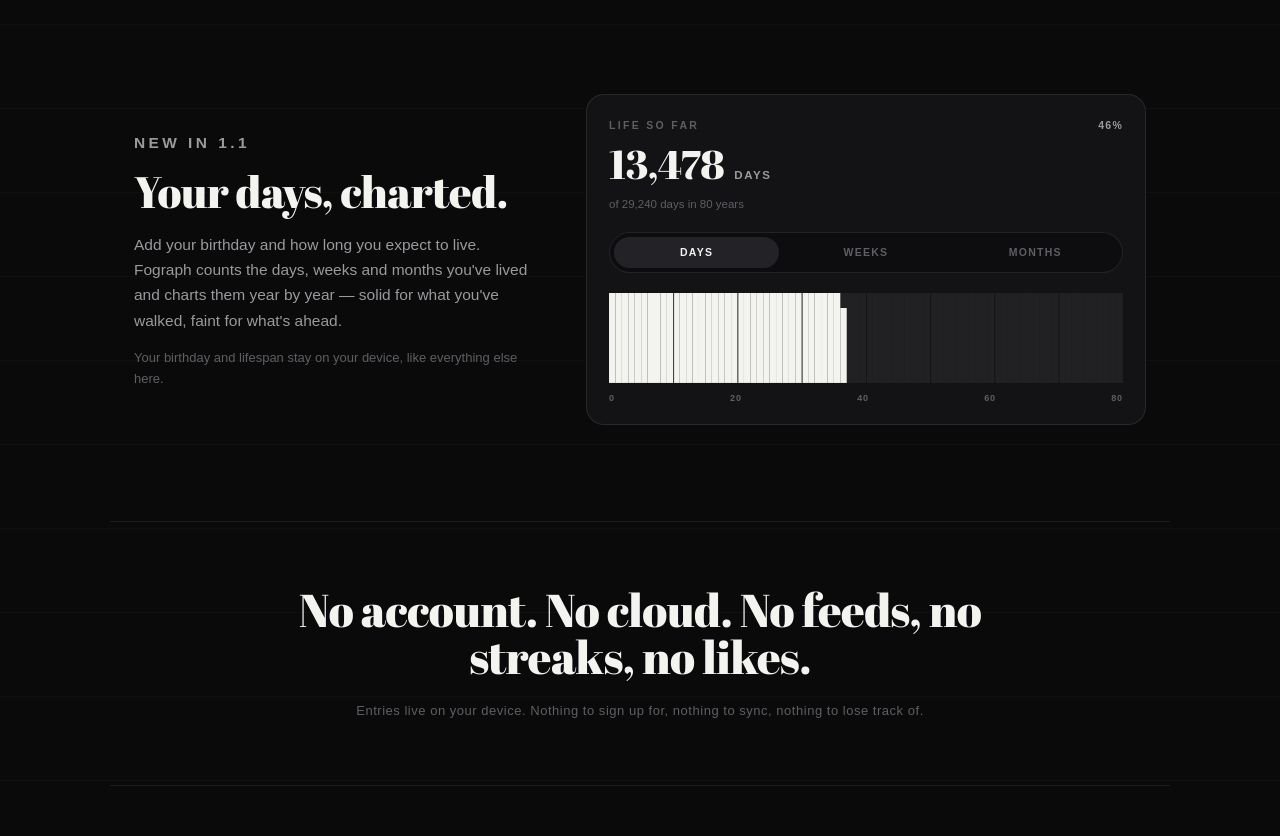
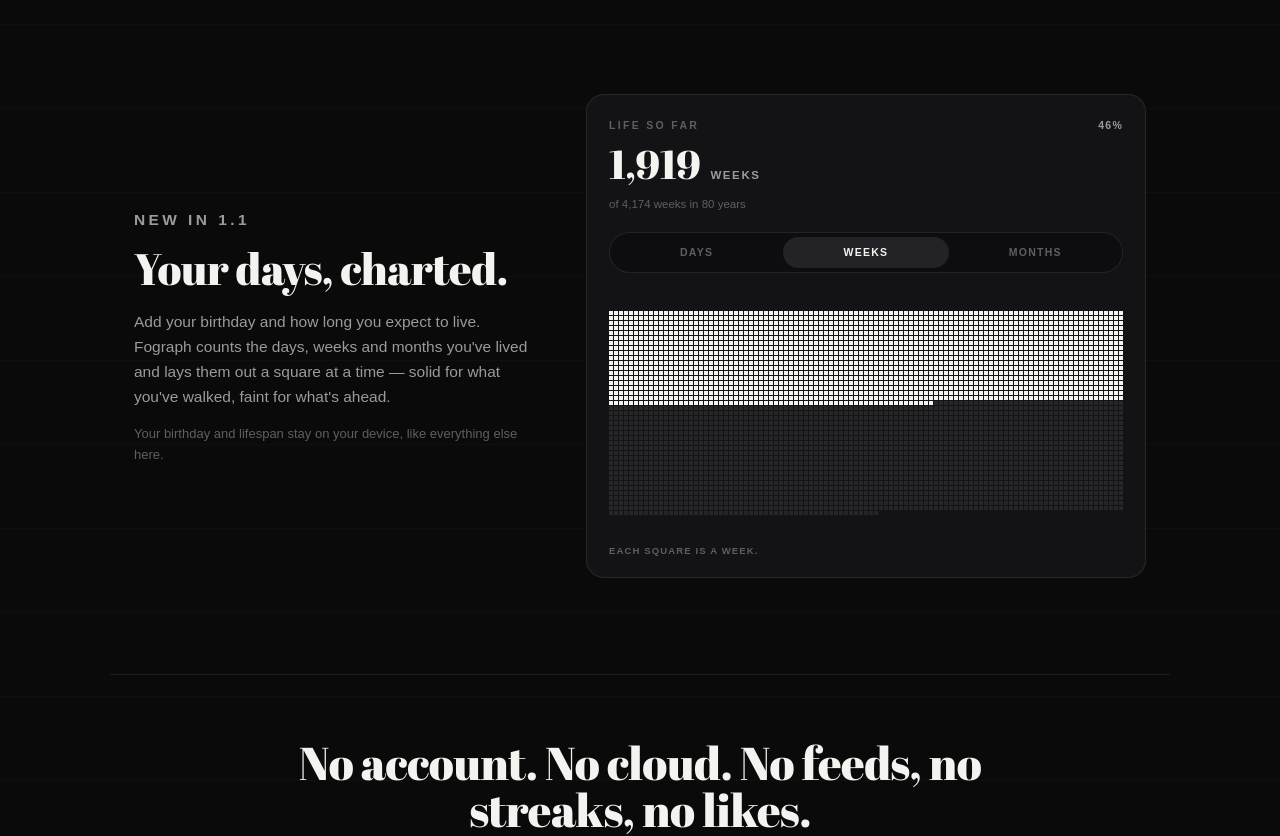
Before and after one commit to Cqmeron404/fograph-legal, a plain HTML site: page app/index.html in a window 1280 px wide. Shown: the part 2328-3164 px from the top of the page. Drawn offline with Linux system fonts and the light colour scheme.

Commit message:
Draw the life counter as squares instead of columns
One square per day, week or month, laid out to whole pixels so the grid
stays crisp. The unit switch now works and drives the readout, the
legend and the accessible label.

```diff
--- a/app/index.html
+++ b/app/index.html
@@ -72,11 +72,16 @@
   .life-sub { margin: 10px 0 0; font-size: 11.5px; color: var(--faint); }
 
   .life-switch { display: flex; gap: 4px; padding: 4px; margin: 18px 0 20px; border: 1px solid rgba(255,255,255,.09); border-radius: 999px; background: #0d0d0f; }
-  .life-switch span { flex: 1; text-align: center; padding: 7px 0; font-size: 10.5px; font-weight: 700; letter-spacing: .12em; text-transform: uppercase; color: var(--faint); border-radius: 999px; }
-  .life-switch span.on { background: #232327; color: var(--paper); }
+  .life-switch button { flex: 1; padding: 7px 0; border: 0; border-radius: 999px; background: none; font: inherit; font-size: 10.5px; font-weight: 700; letter-spacing: .12em; text-transform: uppercase; color: var(--faint); cursor: pointer; transition: color .25s ease, background .25s ease; }
+  .life-switch button:hover { color: var(--mute); }
+  .life-switch button.on { background: #232327; color: var(--paper); }
+  .life-switch button:focus-visible { outline: 2px solid #e9e7e1; outline-offset: 2px; }
 
-  .life-chart { display: block; width: 100%; height: auto; }
-  .life-scale { display: flex; justify-content: space-between; margin-top: 8px; font-size: 9px; font-weight: 700; letter-spacing: .1em; color: var(--faint); }
+  .life-grid { position: relative; height: 240px; margin-top: 4px; }
+  .life-grid svg { position: absolute; inset: 0; width: 100%; height: 100%; display: block; }
+  .life-legend { margin: 10px 0 0; font-size: 9.5px; font-weight: 700; letter-spacing: .12em; text-transform: uppercase; color: var(--faint); }
+  .life-bar { height: 6px; border-radius: 3px; background: rgba(255,255,255,.08); overflow: hidden; margin-top: 10px; }
+  .life-bar span { display: block; height: 100%; width: 46%; background: var(--paper); }
 
   /* Features */
   .features { display: grid; grid-template-columns: repeat(2, 1fr); gap: 1px; background: rgba(255,255,255,.08); border: 1px solid rgba(255,255,255,.08); border-radius: 22px; overflow: hidden; margin: 96px auto 0; }
@@ -290,144 +295,20 @@
     <div class="life-copy">
       <p class="label">New in 1.1</p>
       <h2 id="life-title" class="display">Your days, charted.</h2>
-      <p>Add your birthday and how long you expect to live. Fograph counts the days, weeks and months you've lived and charts them year by year — solid for what you've walked, faint for what's ahead.</p>
+      <p>Add your birthday and how long you expect to live. Fograph counts the days, weeks and months you've lived and lays them out a square at a time — solid for what you've walked, faint for what's ahead.</p>
       <p class="life-note">Your birthday and lifespan stay on your device, like everything else here.</p>
     </div>
 
-    <div class="life-card" role="img" aria-label="Life so far: 13,478 of 29,240 days lived — 46 percent of an 80 year life, charted one bar per year of life.">
+    <div class="life-card" role="img" aria-label="Life so far: 1,919 of 4,174 weeks lived — 46 percent of an 80 year life, one square per week.">
       <div class="life-top"><span class="label">Life so far</span><span class="life-pct">46%</span></div>
-      <div class="life-big"><span class="num display">13,478</span><span class="unit">days</span></div>
-      <p class="life-sub">of 29,240 days in 80 years</p>
+      <div class="life-big"><span class="num display">1,919</span><span class="unit">weeks</span></div>
+      <p class="life-sub">of 4,174 weeks in 80 years</p>
 
-      <div class="life-switch"><span class="on">Days</span><span>Weeks</span><span>Months</span></div>
+      <div class="life-switch" role="group" aria-label="Life counter unit"><button type="button" data-unit="days">Days</button><button type="button" class="on" data-unit="weeks">Weeks</button><button type="button" data-unit="months">Months</button></div>
 
-      <svg class="life-chart" viewBox="0 0 640 112" aria-hidden="true">
-        <rect x="0" y="0" width="8" height="112" fill="#ffffff" opacity=".06"/>
-        <rect x="0" y="0.0" width="8" height="112.0" fill="#f3f3f0"/>
-        <rect x="8" y="0" width="8" height="112" fill="#ffffff" opacity=".06"/>
-        <rect x="8" y="0.0" width="8" height="112.0" fill="#f3f3f0"/>
-        <rect x="16" y="0" width="8" height="112" fill="#ffffff" opacity=".06"/>
-        <rect x="16" y="0.0" width="8" height="112.0" fill="#f3f3f0"/>
-        <rect x="24" y="0" width="8" height="112" fill="#ffffff" opacity=".06"/>
-        <rect x="24" y="0.0" width="8" height="112.0" fill="#f3f3f0"/>
-        <rect x="32" y="0" width="8" height="112" fill="#ffffff" opacity=".06"/>
-        <rect x="32" y="0.0" width="8" height="112.0" fill="#f3f3f0"/>
-        <rect x="40" y="0" width="8" height="112" fill="#ffffff" opacity=".06"/>
-        <rect x="40" y="0.0" width="8" height="112.0" fill="#f3f3f0"/>
-        <rect x="48" y="0" width="8" height="112" fill="#ffffff" opacity=".06"/>
-        <rect x="48" y="0.0" width="8" height="112.0" fill="#f3f3f0"/>
-        <rect x="56" y="0" width="8" height="112" fill="#ffffff" opacity=".06"/>
-        <rect x="56" y="0.0" width="8" height="112.0" fill="#f3f3f0"/>
-        <rect x="64" y="0" width="8" height="112" fill="#ffffff" opacity=".06"/>
-        <rect x="64" y="0.0" width="8" height="112.0" fill="#f3f3f0"/>
-        <rect x="72" y="0" width="8" height="112" fill="#ffffff" opacity=".06"/>
-        <rect x="72" y="0.0" width="8" height="112.0" fill="#f3f3f0"/>
-        <rect x="80" y="0" width="8" height="112" fill="#ffffff" opacity=".06"/>
-        <rect x="80" y="0.0" width="8" height="112.0" fill="#f3f3f0"/>
-        <rect x="80" y="0" width="1" height="112" fill="#131316"/>
-        <rect x="88" y="0" width="8" height="112" fill="#ffffff" opacity=".06"/>
-        <rect x="88" y="0.0" width="8" height="112.0" fill="#f3f3f0"/>
-        <rect x="96" y="0" width="8" height="112" fill="#ffffff" opacity=".06"/>
-        <rect x="96" y="0.0" width="8" height="112.0" fill="#f3f3f0"/>
-        <rect x="104" y="0" width="8" height="112" fill="#ffffff" opacity=".06"/>
-        <rect x="104" y="0.0" width="8" height="112.0" fill="#f3f3f0"/>
-        <rect x="112" y="0" width="8" height="112" fill="#ffffff" opacity=".06"/>
-        <rect x="112" y="0.0" width="8" height="112.0" fill="#f3f3f0"/>
-        <rect x="120" y="0" width="8" height="112" fill="#ffffff" opacity=".06"/>
-        <rect x="120" y="0.0" width="8" height="112.0" fill="#f3f3f0"/>
-        <rect x="128" y="0" width="8" height="112" fill="#ffffff" opacity=".06"/>
-        <rect x="128" y="0.0" width="8" height="112.0" fill="#f3f3f0"/>
-        <rect x="136" y="0" width="8" height="112" fill="#ffffff" opacity=".06"/>
-        <rect x="136" y="0.0" width="8" height="112.0" fill="#f3f3f0"/>
-        <rect x="144" y="0" width="8" height="112" fill="#ffffff" opacity=".06"/>
-        <rect x="144" y="0.0" width="8" height="112.0" fill="#f3f3f0"/>
-        <rect x="152" y="0" width="8" height="112" fill="#ffffff" opacity=".06"/>
-        <rect x="152" y="0.0" width="8" height="112.0" fill="#f3f3f0"/>
-        <rect x="160" y="0" width="8" height="112" fill="#ffffff" opacity=".06"/>
-        <rect x="160" y="0.0" width="8" height="112.0" fill="#f3f3f0"/>
-        <rect x="160" y="0" width="1" height="112" fill="#131316"/>
-        <rect x="168" y="0" width="8" height="112" fill="#ffffff" opacity=".06"/>
-        <rect x="168" y="0.0" width="8" height="112.0" fill="#f3f3f0"/>
-        <rect x="176" y="0" width="8" height="112" fill="#ffffff" opacity=".06"/>
-        <rect x="176" y="0.0" width="8" height="112.0" fill="#f3f3f0"/>
-        <rect x="184" y="0" width="8" height="112" fill="#ffffff" opacity=".06"/>
-        <rect x="184" y="0.0" width="8" height="112.0" fill="#f3f3f0"/>
-        <rect x="192" y="0" width="8" height="112" fill="#ffffff" opacity=".06"/>
-        <rect x="192" y="0.0" width="8" height="112.0" fill="#f3f3f0"/>
-        <rect x="200" y="0" width="8" height="112" fill="#ffffff" opacity=".06"/>
-        <rect x="200" y="0.0" width="8" height="112.0" fill="#f3f3f0"/>
-        <rect x="208" y="0" width="8" height="112" fill="#ffffff" opacity=".06"/>
-        <rect x="208" y="0.0" width="8" height="112.0" fill="#f3f3f0"/>
-        <rect x="216" y="0" width="8" height="112" fill="#ffffff" opacity=".06"/>
-        <rect x="216" y="0.0" width="8" height="112.0" fill="#f3f3f0"/>
-        <rect x="224" y="0" width="8" height="112" fill="#ffffff" opacity=".06"/>
-        <rect x="224" y="0.0" width="8" height="112.0" fill="#f3f3f0"/>
-        <rect x="232" y="0" width="8" height="112" fill="#ffffff" opacity=".06"/>
-        <rect x="232" y="0.0" width="8" height="112.0" fill="#f3f3f0"/>
-        <rect x="240" y="0" width="8" height="112" fill="#ffffff" opacity=".06"/>
-        <rect x="240" y="0.0" width="8" height="112.0" fill="#f3f3f0"/>
-        <rect x="240" y="0" width="1" height="112" fill="#131316"/>
-        <rect x="248" y="0" width="8" height="112" fill="#ffffff" opacity=".06"/>
-        <rect x="248" y="0.0" width="8" height="112.0" fill="#f3f3f0"/>
-        <rect x="256" y="0" width="8" height="112" fill="#ffffff" opacity=".06"/>
-        <rect x="256" y="0.0" width="8" height="112.0" fill="#f3f3f0"/>
-        <rect x="264" y="0" width="8" height="112" fill="#ffffff" opacity=".06"/>
-        <rect x="264" y="0.0" width="8" height="112.0" fill="#f3f3f0"/>
-        <rect x="272" y="0" width="8" height="112" fill="#ffffff" opacity=".06"/>
-        <rect x="272" y="0.0" width="8" height="112.0" fill="#f3f3f0"/>
-        <rect x="280" y="0" width="8" height="112" fill="#ffffff" opacity=".06"/>
-        <rect x="280" y="0.0" width="8" height="112.0" fill="#f3f3f0"/>
-        <rect x="288" y="0" width="8" height="112" fill="#ffffff" opacity=".06"/>
-        <rect x="288" y="18.7" width="8" height="93.3" fill="#f3f3f0"/>
-        <rect x="296" y="0" width="8" height="112" fill="#ffffff" opacity=".06"/>
-        <rect x="304" y="0" width="8" height="112" fill="#ffffff" opacity=".06"/>
-        <rect x="312" y="0" width="8" height="112" fill="#ffffff" opacity=".06"/>
-        <rect x="320" y="0" width="8" height="112" fill="#ffffff" opacity=".06"/>
-        <rect x="320" y="0" width="1" height="112" fill="#131316"/>
-        <rect x="328" y="0" width="8" height="112" fill="#ffffff" opacity=".06"/>
-        <rect x="336" y="0" width="8" height="112" fill="#ffffff" opacity=".06"/>
-        <rect x="344" y="0" width="8" height="112" fill="#ffffff" opacity=".06"/>
-        <rect x="352" y="0" width="8" height="112" fill="#ffffff" opacity=".06"/>
-        <rect x="360" y="0" width="8" height="112" fill="#ffffff" opacity=".06"/>
-        <rect x="368" y="0" width="8" height="112" fill="#ffffff" opacity=".06"/>
-        <rect x="376" y="0" width="8" height="112" fill="#ffffff" opacity=".06"/>
-        <rect x="384" y="0" width="8" height="112" fill="#ffffff" opacity=".06"/>
-        <rect x="392" y="0" width="8" height="112" fill="#ffffff" opacity=".06"/>
-        <rect x="400" y="0" width="8" height="112" fill="#ffffff" opacity=".06"/>
-        <rect x="400" y="0" width="1" height="112" fill="#131316"/>
-        <rect x="408" y="0" width="8" height="112" fill="#ffffff" opacity=".06"/>
-        <rect x="416" y="0" width="8" height="112" fill="#ffffff" opacity=".06"/>
-        <rect x="424" y="0" width="8" height="112" fill="#ffffff" opacity=".06"/>
-        <rect x="432" y="0" width="8" height="112" fill="#ffffff" opacity=".06"/>
-        <rect x="440" y="0" width="8" height="112" fill="#ffffff" opacity=".06"/>
-        <rect x="448" y="0" width="8" height="112" fill="#ffffff" opacity=".06"/>
-        <rect x="456" y="0" width="8" height="112" fill="#ffffff" opacity=".06"/>
-        <rect x="464" y="0" width="8" height="112" fill="#ffffff" opacity=".06"/>
-        <rect x="472" y="0" width="8" height="112" fill="#ffffff" opacity=".06"/>
-        <rect x="480" y="0" width="8" height="112" fill="#ffffff" opacity=".06"/>
-        <rect x="480" y="0" width="1" height="112" fill="#131316"/>
-        <rect x="488" y="0" width="8" height="112" fill="#ffffff" opacity=".06"/>
-        <rect x="496" y="0" width="8" height="112" fill="#ffffff" opacity=".06"/>
-        <rect x="504" y="0" width="8" height="112" fill="#ffffff" opacity=".06"/>
-        <rect x="512" y="0" width="8" height="112" fill="#ffffff" opacity=".06"/>
-        <rect x="520" y="0" width="8" height="112" fill="#ffffff" opacity=".06"/>
-        <rect x="528" y="0" width="8" height="112" fill="#ffffff" opacity=".06"/>
-        <rect x="536" y="0" width="8" height="112" fill="#ffffff" opacity=".06"/>
-        <rect x="544" y="0" width="8" height="112" fill="#ffffff" opacity=".06"/>
-        <rect x="552" y="0" width="8" height="112" fill="#ffffff" opacity=".06"/>
-        <rect x="560" y="0" width="8" height="112" fill="#ffffff" opacity=".06"/>
-        <rect x="560" y="0" width="1" height="112" fill="#131316"/>
-        <rect x="568" y="0" width="8" height="112" fill="#ffffff" opacity=".06"/>
-        <rect x="576" y="0" width="8" height="112" fill="#ffffff" opacity=".06"/>
-        <rect x="584" y="0" width="8" height="112" fill="#ffffff" opacity=".06"/>
-        <rect x="592" y="0" width="8" height="112" fill="#ffffff" opacity=".06"/>
-        <rect x="600" y="0" width="8" height="112" fill="#ffffff" opacity=".06"/>
-        <rect x="608" y="0" width="8" height="112" fill="#ffffff" opacity=".06"/>
-        <rect x="616" y="0" width="8" height="112" fill="#ffffff" opacity=".06"/>
-        <rect x="624" y="0" width="8" height="112" fill="#ffffff" opacity=".06"/>
-        <rect x="632" y="0" width="8" height="112" fill="#ffffff" opacity=".06"/>
-      </svg>
-      <div class="life-scale"><span>0</span><span>20</span><span>40</span><span>60</span><span>80</span></div>
+      <div class="life-grid" id="lifeGrid" aria-hidden="true"></div>
+      <p class="life-legend" id="lifeLegend">Each square is a week.</p>
+      <noscript><div class="life-bar"><span></span></div></noscript>
     </div>
   </section>
 
@@ -507,5 +388,111 @@
   </div>
 </footer>
 
+
+<script>
+  (function () {
+    var card = document.querySelector('.life-card');
+    var grid = document.getElementById('lifeGrid');
+    var legend = document.getElementById('lifeLegend');
+    var pct = document.querySelector('.life-pct');
+    var num = document.querySelector('.life-big .num');
+    var unitEl = document.querySelector('.life-big .unit');
+    var sub = document.querySelector('.life-sub');
+    var buttons = document.querySelectorAll('.life-switch button');
+    if (!card || !grid || !legend || !pct || !num || !unitEl || !sub || !buttons.length) return;
+
+    var UNITS = {
+      days:   { lived: 13478, total: 29240, noun: 'days' },
+      weeks:  { lived: 1919,  total: 4174,  noun: 'weeks' },
+      months: { lived: 442,   total: 960,   noun: 'months' }
+    };
+    var current = 'weeks';
+    var drawn = false;
+
+    function fmt(n) { return n.toLocaleString('en-US'); }
+    function singular(noun) { return noun.replace(/s$/, ''); }
+    function percent(u) { return Math.round(u.lived / u.total * 100); }
+
+    function draw(unit) {
+      var u = UNITS[unit];
+      var W = grid.clientWidth;
+      var H = grid.clientHeight;
+      if (!W || !H) return;
+
+      // Largest whole-pixel square that fits N cells in the box, so nothing
+      // lands on a half pixel and blurs into a grey haze.
+      var gap = 1;
+      var shape = null;
+      for (var size = 12; size >= 1; size--) {
+        var c = Math.floor((W + gap) / (size + gap));
+        if (c < 1) continue;
+        var r = Math.ceil(u.total / c);
+        var h = r * (size + gap) - gap;
+        if (h <= H) { shape = { size: size, cols: c, rows: r, w: c * (size + gap) - gap, h: h }; break; }
+      }
+      if (!shape) {
+        var c2 = Math.max(1, Math.floor(W));
+        var r2 = Math.ceil(u.total / c2);
+        shape = { size: 1, cols: c2, rows: r2, w: c2, h: r2 };
+      }
+
+      var step = shape.size + gap;
+      var ox = Math.round((W - shape.w) / 2);
+      var oy = Math.round((H - shape.h) / 2);
+      var lived = [];
+      var ahead = [];
+
+      for (var i = 0; i < u.total; i++) {
+        var x = ox + (i % shape.cols) * step;
+        var y = oy + Math.floor(i / shape.cols) * step;
+        var d = 'M' + x + ' ' + y + 'h' + shape.size + 'v' + shape.size + 'h-' + shape.size + 'z';
+        if (i < u.lived) lived.push(d); else ahead.push(d);
+      }
+
+      grid.innerHTML = '<svg aria-hidden="true" shape-rendering="crispEdges"><path d="' + ahead.join('') +
+        '" fill="#ffffff" fill-opacity="0.08"/><path d="' + lived.join('') + '" fill="#f3f3f0"/></svg>';
+    }
+
+    function render(unit, force) {
+      var u = UNITS[unit];
+      current = unit;
+      num.textContent = fmt(u.lived);
+      unitEl.textContent = u.noun;
+      pct.textContent = percent(u) + '%';
+      sub.textContent = 'of ' + fmt(u.total) + ' ' + u.noun + ' in 80 years';
+      legend.textContent = 'Each square is a ' + singular(u.noun) + '.';
+      card.setAttribute('aria-label', 'Life so far: ' + fmt(u.lived) + ' of ' + fmt(u.total) + ' ' + u.noun +
+        ' lived — ' + percent(u) + ' percent of an 80 year life, one square per ' + singular(u.noun) + '.');
+      for (var i = 0; i < buttons.length; i++) {
+        buttons[i].classList.toggle('on', buttons[i].getAttribute('data-unit') === unit);
+      }
+      if (drawn || force) { drawn = true; draw(unit); }
+    }
+
+    for (var i = 0; i < buttons.length; i++) {
+      buttons[i].addEventListener('click', function () {
+        render(this.getAttribute('data-unit'), true);
+      });
+    }
+
+    var timer;
+    window.addEventListener('resize', function () {
+      clearTimeout(timer);
+      timer = setTimeout(function () { if (drawn) draw(current); }, 150);
+    });
+
+    render(current, false);
+
+    if ('IntersectionObserver' in window) {
+      var io = new IntersectionObserver(function (entries) {
+        if (entries[0].isIntersecting) { drawn = true; draw(current); io.disconnect(); }
+      }, { rootMargin: '300px' });
+      io.observe(grid);
+    } else {
+      drawn = true;
+      draw(current);
+    }
+  })();
+</script>
 </body>
 </html>
```
